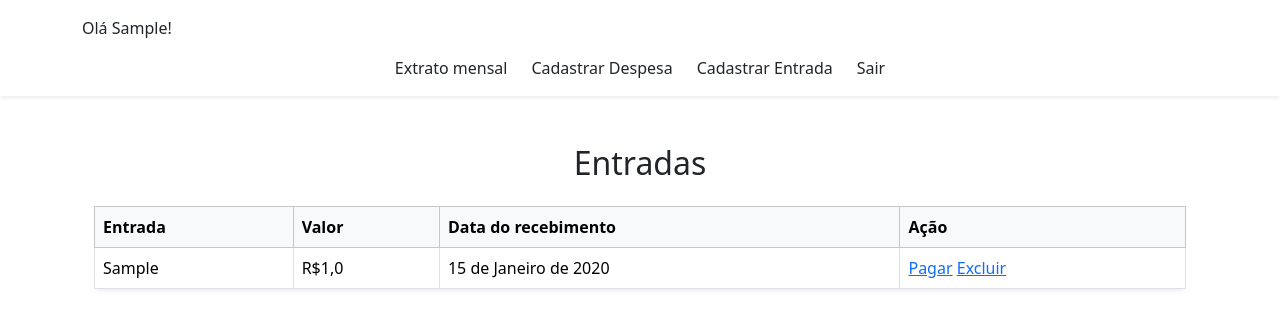
After one commit to LVit0r/financial_management, a Django app: page /all_investments/ in a window 1280 px wide. The commit adds this page. Shown: the top 329 px of the page. Run offline with Django 4.2, Linux system fonts and the light colour scheme; a user stored in the database is signed in; tables that the repository leaves empty hold one stand-in row (values such as "Sample post").

Commit message:
ajustando entradas

```diff
--- a/app/urls.py
+++ b/app/urls.py
@@ -3,7 +3,7 @@ from django.urls import path
 from django.conf import settings
 from django.conf.urls.static import static
 from expenses.views import ExpensesOverview, NewExp, EditExp, DeleteExp, AllExpenses
-from investments.views import NewInvest, EditInvest, EntryDelete
+from investments.views import NewInvest, EditInvest, EntryDelete, AllInvests
 from accounts.views import register_view, login_view, logout_view
 
 
@@ -18,6 +18,7 @@ urlpatterns = [
     path('edit_exp/<int:id>/', EditExp.as_view(), name='editexp'),
     path('delete_exp/<int:id>/', DeleteExp.as_view(), name='delete_exp'),
     path('new_investment/', NewInvest.as_view(), name='new_invest'),
+    path('all_investments/', AllInvests.as_view(), name='all_invests'),
     path('edit_invest/<int:id>', EditInvest.as_view(), name='edit_invest' ),
     path('delete_invest/<int:id>', EntryDelete.as_view(), name='delete_invest' ),
 ]+ static(settings.MEDIA_URL, document_root=settings.MEDIA_ROOT)
--- /dev/null
+++ b/investments/templates/all_invests.html
@@ -0,0 +1,37 @@
+{% extends 'base.html' %}
+{% block content %}
+
+
+<div class="container mt-5">
+    <h2 class="text-center mb-4">Entradas</h2>
+    <div class="table-responsive">
+        <table class="table table-bordered table-hover shadow-sm rounded">
+            <thead class="table-light">
+                <tr>
+                    <th>Entrada</th>
+                    <th>Valor</th>
+                    <th>Data do recebimento</th>
+                    <th>Ação</th>
+                </tr>
+            </thead>
+            <tbody>
+                {% for invest in invests %}
+                    <tr>
+                        <td>{{invest.origin}}</td>
+                        <td>R${{invest.value}}</td>
+                        <td>{{invest.date}}</td>
+                        <td><a href="{% url 'edit_invest' invest.id %}">Pagar</a>
+                            <a href="{% url 'delete_invest' invest.id %}">Excluir</a>
+
+                        </td>
+
+                    </tr>
+                {% endfor %}
+            </tbody>
+        </table>
+    </div>
+</div>
+
+
+
+{% endblock %}
--- a/investments/templates/new_invest.html
+++ b/investments/templates/new_invest.html
@@ -82,7 +82,7 @@
     {% endif %}
 
     <div class="mt-4 text-center">
-      <a href="" class="btn btn-outline-primary">Ver Todas as Entradas</a>
+      <a href="{% url 'all_invests' %}" class="btn btn-outline-primary">Ver Todas as Entradas</a>
     </div>
   </div>
 </div>
--- a/investments/views.py
+++ b/investments/views.py
@@ -6,6 +6,20 @@ from django.views import View
 from django.contrib import messages
 from django.utils.decorators import method_decorator
 from django.contrib.auth.decorators import login_required
+
+
+
+@method_decorator(login_required(login_url='login'), name='dispatch')
+class AllInvests(View):
+    def get(self, request):
+        invests = Entry.objects.all()
+        return render(request, 'all_invests.html', {'invests': invests})
+
+
+
+
+
+
 
 @method_decorator(login_required(login_url='login'), name='dispatch')
 class NewInvest(View):
```
